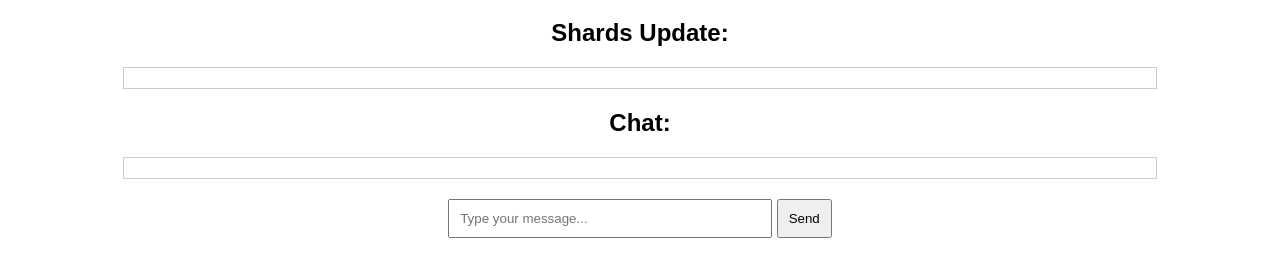
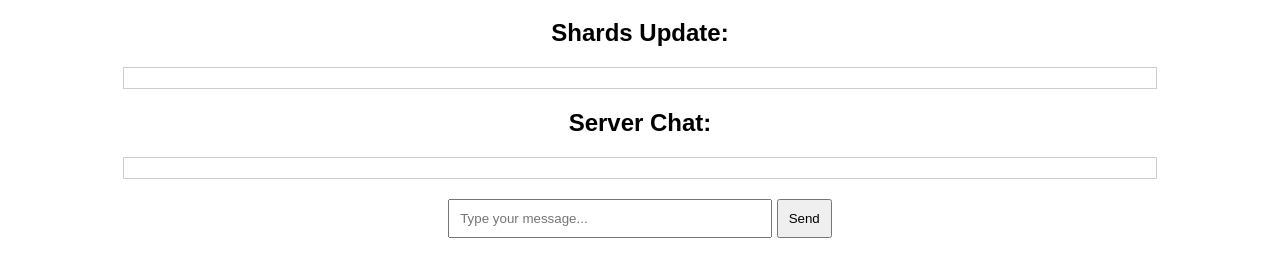
Before and after one commit to Abdallah-55/AFK_Minecraft, a website: page public/index.html in a window 1280 px wide. Shown: the part 58-334 px from the top of the page. Drawn offline with nearby package versions, Linux system fonts and the light colour scheme; no server answers.

Commit message:
Update index.html

```diff
--- a/public/index.html
+++ b/public/index.html
@@ -60,7 +60,7 @@
   <div id="status">I'm Alive</div>
   <h2>Shards Update:</h2>
   <div id="shardsMessages"></div>
-  <h2>Chat:</h2>
+  <h2>Server Chat:</h2>
   <div id="messages"></div>
   <div id="inputContainer">
     <input type="text" id="chatInput" placeholder="Type your message...">
```
